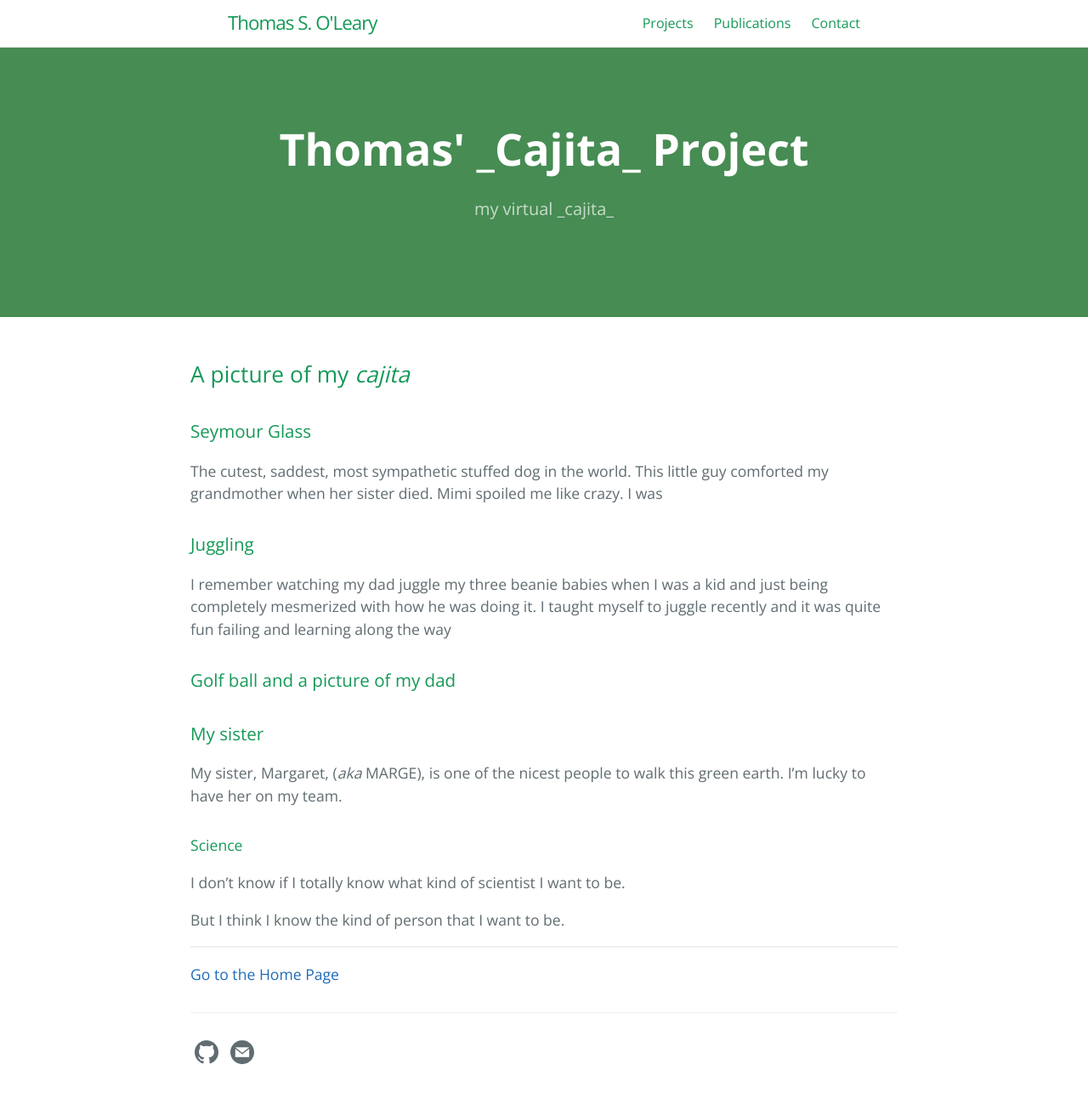
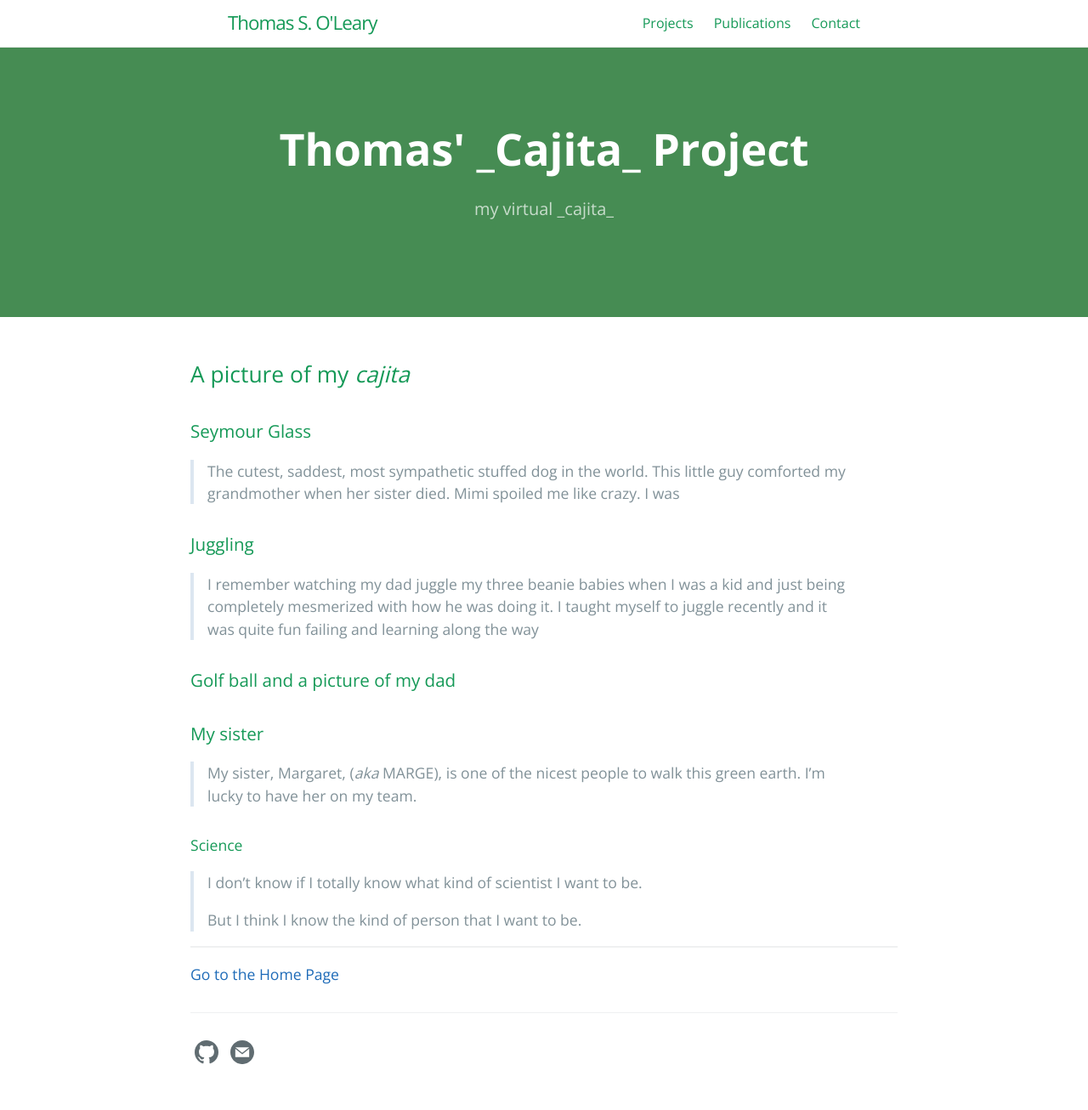
Before and after one commit to tsoleary/tsoleary.github.io, a Jekyll site: the page built from cajita.md, in a window 1280 px wide. Shown: the whole page at 85% size. Built offline with Jekyll 4.4.1, drawn with Linux system fonts in a browser that asks for light colours; our own code applies the rules of GitHub Pages for plain Markdown files.

Commit message:
block quotes

```diff
--- a/cajita.md
+++ b/cajita.md
@@ -11,20 +11,20 @@ theme: lumen
 
 
 ### Seymour Glass
-The cutest, saddest, most sympathetic stuffed dog in the world. This little guy comforted my grandmother when her sister died. Mimi spoiled me like crazy. I was
+>The cutest, saddest, most sympathetic stuffed dog in the world. This little guy comforted my grandmother when her sister died. Mimi spoiled me like crazy. I was
 
 ### Juggling
-I remember watching my dad juggle my three beanie babies when I was a kid and just being completely mesmerized with how he was doing it. I taught myself to juggle recently and it was quite fun failing and learning along the way
+>I remember watching my dad juggle my three beanie babies when I was a kid and just being completely mesmerized with how he was doing it. I taught myself to juggle recently and it was quite fun failing and learning along the way
 
 ### Golf ball and a picture of my dad
 
 ### My sister
-My sister, Margaret, (_aka_ MARGE), is one of the nicest people to walk this green earth. I'm lucky to have her on my team.
+>My sister, Margaret, (_aka_ MARGE), is one of the nicest people to walk this green earth. I'm lucky to have her on my team.
 
 #### Science
-I don't know if I totally know what kind of scientist I want to be.
-
-But I think I know the kind of person that I want to be.
+>I don't know if I totally know what kind of scientist I want to be.
+>
+>But I think I know the kind of person that I want to be.
 
 
 
```
Also changed, not shown: other parts of cajita.md (+1 -1 lines).
